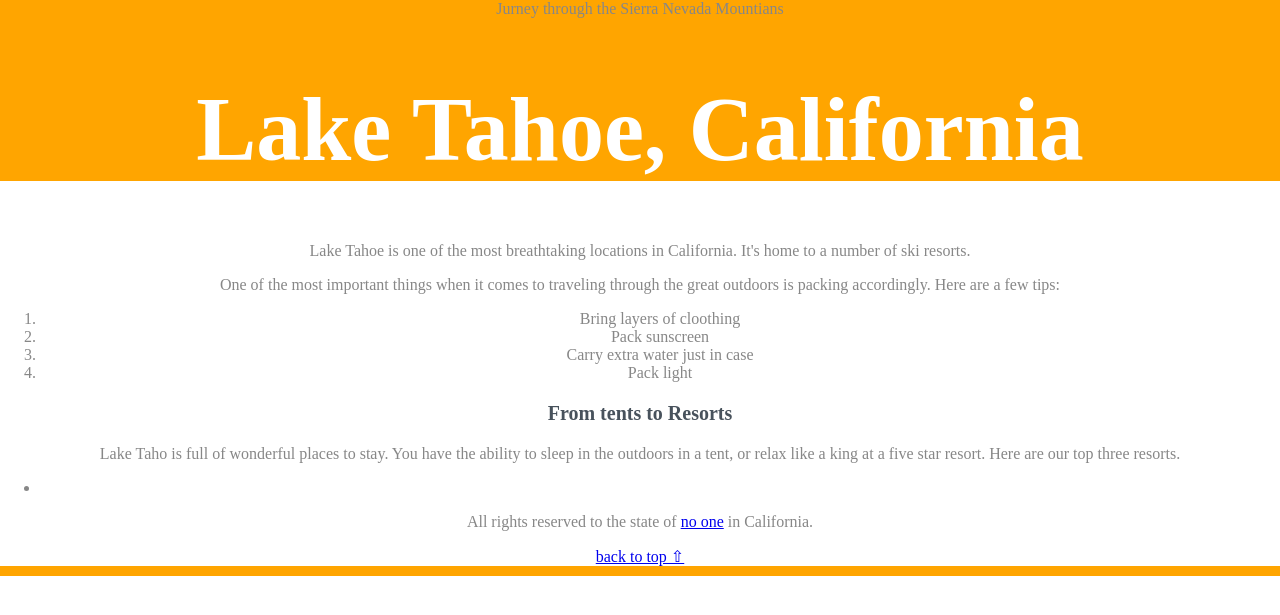
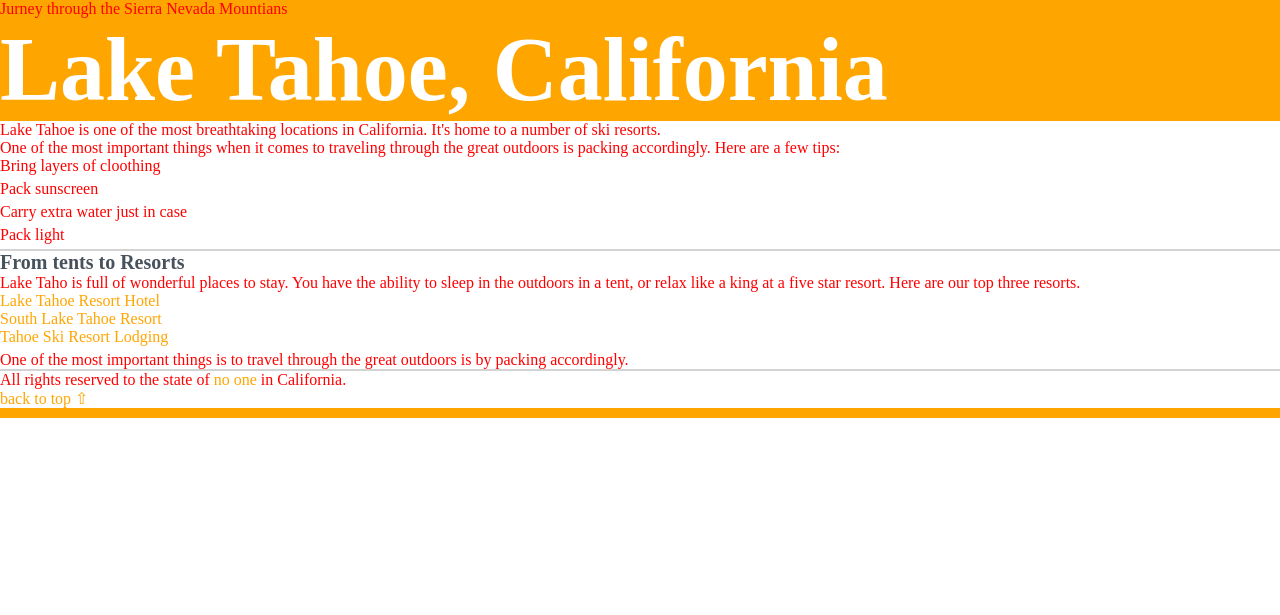
Before and after one commit to brentschneider/Front-End-Web-Development, a PHP site: page / in a window 1280 px wide. Shown: the top 615 px of the page. Run offline with PHP 8.4, Linux system fonts and the light colour scheme.

```diff
--- a/CSSProjectBasics/css/styles.css
+++ b/CSSProjectBasics/css/styles.css
@@ -1,18 +1,25 @@
+/* reset all padding and margin */
+
+* {
+ margin: 0;
+padding: 0;
+color: red;
+}
 
 
 body {
        color: #878787;
       margin: 0;
-  text-align: center;
 }
 
 header {
-  background-color: orange;
+    background-color: orange;
 }
 
+
 h1 {
-    font-size: 90px;
-        color: white;
+  font-size: 90px;
+      color: white;
 }
 
 h2 {
@@ -21,7 +28,7 @@ h2 {
 
 h3 {
   font-size: 20px;
-  color: #48525c;
+      color: #48525c;
 }
 
 p {
@@ -29,13 +36,45 @@ p {
 
 }
 
-#primary-content {
-  border: 3px solid red;
+
+a:link {
+ color: orange;
+ text-decoration: none;
 }
 
-#secondary-content {
+a:hover {
+  border-bottom: 3px solid forestgreen;
+}
+
+a:active {
+ color: lightcoral;
+}
+
+:focus {
+ color: white;
+ background-color: grey;
+}
+
+
+ul, ol li {
+ color: charcole;
+ margin-bottom: 5px;
+}
+
+.primary-content {
+    text-align:left;
+}
+
+.secondary-content {
 
 }
+
+.topBorder {
+ border-top: 2px solid lightgrey;
+}
+
+
+/*  footer   */
 
 #footer {
   padding: 60 0;
--- a/CSSProjectBasics/index.html
+++ b/CSSProjectBasics/index.html
@@ -8,7 +8,7 @@
     </style>
   </head>
   <body>
-    <header id="top" class="header">
+    <header id="top">
       <span>Jurney through the Sierra Nevada Mountians</span>
       <h1>Lake Tahoe, California</h1>
     </header>
@@ -25,16 +25,21 @@
       <li>Pack light</li>
     </ol>
   </div>
-  <div class="secondary-content">
+  <div class="secondary-content topBorder">
     <h3>From tents to Resorts</h3>
     <p>Lake Taho is full of wonderful places to stay. You have the ability to sleep in the outdoors in a tent, or relax like a king at a five star resort.  Here are our top three resorts.</p>
     <ul>
-      <li><a href="#"></a></li>
+      <li><a href="#">Lake Tahoe Resort Hotel</a></li>
+      <li><a href="#">South Lake Tahoe Resort</a></li>
+      <li><a href="#">Tahoe Ski Resort Lodging</a></li>
     </ul>
+    <p>
+    One of the most important things is to travel through the great outdoors is by packing accordingly.
+    </p>
 
   </div>
 
-  <footer id="footer">
+  <footer id="footer" class="topBorder">
       <p>All rights reserved to the state of <a href="#">no one</a> in California.</p> <a href="#top">back to top &#8679;</a>
   </footer>
 
```
